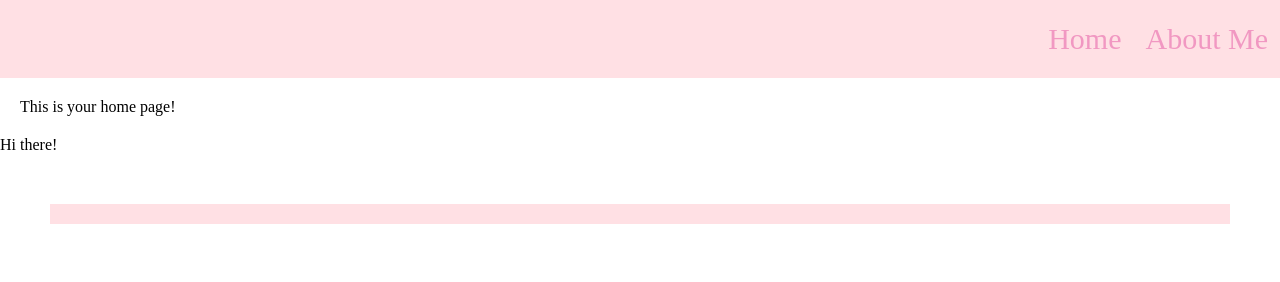
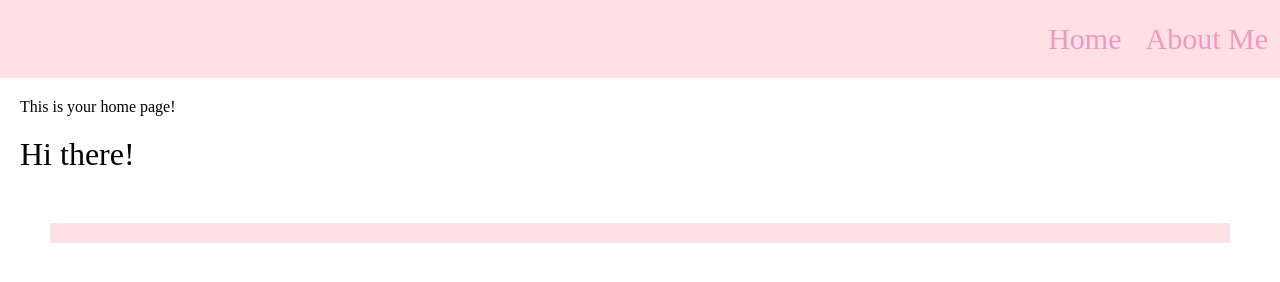
Before and after one commit to KatieKim029/Katie-s-portfolio, a plain HTML site: page index.html in a window 1280 px wide. Drawn offline with Linux system fonts and the light colour scheme.

Commit message:
Update index.html

```diff
--- a/index.html
+++ b/index.html
@@ -24,7 +24,7 @@
   <!-- content -->
   <p>This is your home page!</p>
   <!-- add a heading to your home page! ex: "Kimberly Vu's Portfolio"-->
-  <h>Hi there!</h>
+  <h1>Hi there!</h1>
 
 
   <div class="projectBox">
```
